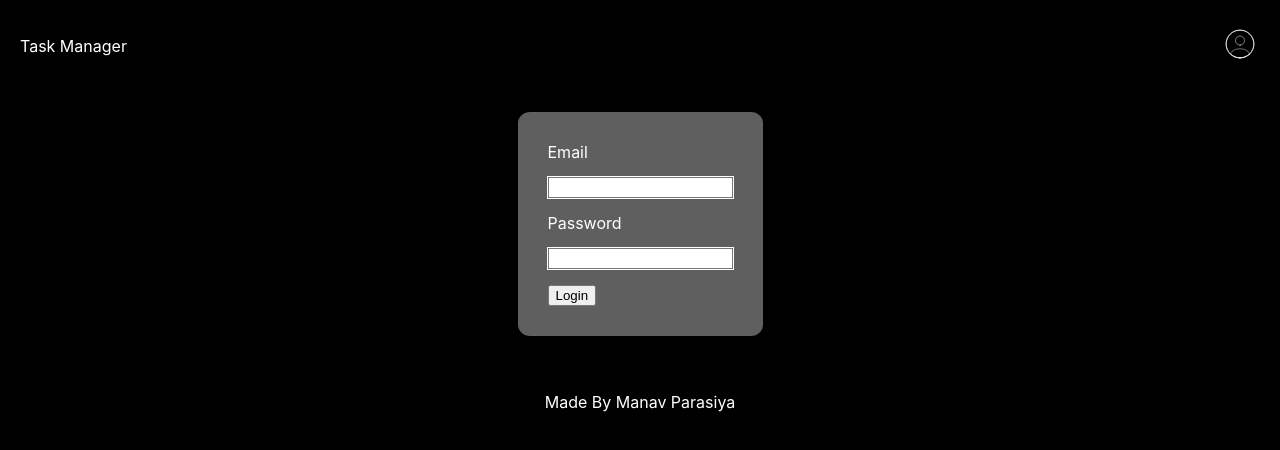
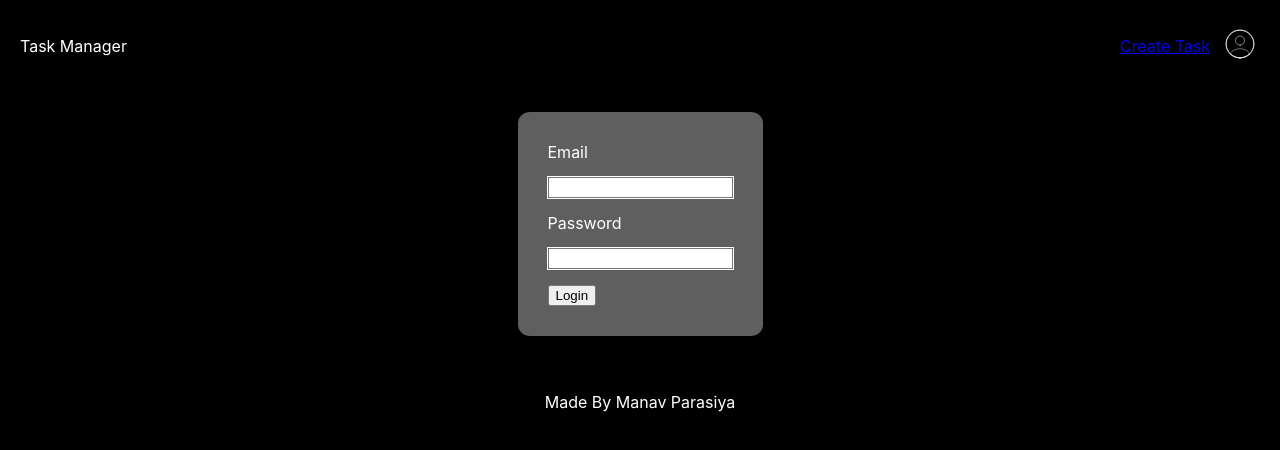
Before and after one commit to manav-parasiya/task-manager, a React (Vite) app in the folder frontend/: page /login in a window 1280 px wide. Shown: the top 450 px of the page. Built offline with nearby package versions, Linux system fonts and the light colour scheme; no server answers.

Commit message:
fix: layout , router frontend seperate code ; moved baseUrl to .env and added .env.example in frontend

```diff
--- a/frontend/src/App.jsx
+++ b/frontend/src/App.jsx
@@ -1,14 +1,27 @@
-// Componets import
-import Layout from './Layout'
+import { createBrowserRouter, RouterProvider } from 'react-router-dom';
 
+import Layout from './Layout';
+import Home from './pages/Home';
+import Login from './pages/Login';
+import Register from './pages/Register';
+import CreateTask from './features/task-manager/task-listing/components/CreateSingleTask';
+import EditSingleTask from './features/task-manager/task-listing/components/EditSingleTask';
+
+const router = createBrowserRouter([
+  {
+    element: <Layout />,
+    children: [
+      { path: '/', element: <Home /> },
+      { path: '/login', element: <Login /> },
+      { path: '/register', element: <Register /> },
+      { path: '/create-task', element: <CreateTask /> },
+      { path: '/edit-task/:id', element: <EditSingleTask /> },
+    ]
+  }
+]);
 
 function App() {
-
-  return (
-    <>
-      <Layout />
-    </>
-  )
+  return <RouterProvider router={router} />;
 }
 
-export default App
+export default App;
--- a/frontend/src/Layout.jsx
+++ b/frontend/src/Layout.jsx
@@ -1,48 +1,20 @@
-import React from 'react'
-import {createBrowserRouter , RouterProvider } from 'react-router-dom';
+import { Outlet } from 'react-router-dom';
 import { ToastContainer, toast } from 'react-toastify';
+
 // Componets import
 import Header from './components/Header'
 import Footer from './components/Footer'
-import Home from './pages/Home'
-import Login from './pages/Login'
-import Register from './pages/Register';
-import CreateTask from './features/task-manager/task-listing/components/CreateSingleTask';
-import EditSingleTask from './features/task-manager/task-listing/components/EditSingleTask';
 
-const router = createBrowserRouter([
-  {
-    path: '/',
-    element: <Home />
-  },
-   {
-    path: '/login',
-    element: <Login />
-  },
-   {
-    path: '/register',
-    element: <Register />
-  },
-  {
-    path: '/create-task',
-    element: <CreateTask />
-  },
-  {
-    path: '/edit-task/:id',
-    element: <EditSingleTask />
-  },
-])
-
-
-function layout() {
+function Layout() {
   return (
     <>
       <Header />
-      <RouterProvider router={router}/>
+      <Outlet />        {/* the matched page renders here */}
       <ToastContainer />
       <Footer />
     </>
-  )
+  );
 }
 
-export default layout
+
+export default Layout;
--- a/frontend/src/components/Footer.jsx
+++ b/frontend/src/components/Footer.jsx
@@ -1,5 +1,4 @@
 import React from 'react'
-import { Link } from 'react-router-dom'
 
 // Stlye File import
 import "../styles/footer.css";
--- a/frontend/src/components/Header.jsx
+++ b/frontend/src/components/Header.jsx
@@ -1,4 +1,5 @@
 import React from 'react'
+import { Link } from 'react-router-dom'
 
 // Stlye File import
 import "../styles/header.css";
@@ -13,6 +14,7 @@ function Header() {
         <div className='logo-section'><p>Task Manager</p></div>
         <div className='navigation-section'>
           <ul>
+            <li>  <Link to={'create-task'}>Create Task</Link> </li>
             <li> <img src={profileIcon} height={40} width={40} alt="profile" /></li>
           </ul>
         </div>
--- a/frontend/src/features/task-manager/task-listing/components/TaskListing.jsx
+++ b/frontend/src/features/task-manager/task-listing/components/TaskListing.jsx
@@ -1,5 +1,4 @@
 import React, { useEffect, useState } from 'react'
-import { Link } from 'react-router-dom'
 // Componets import
 import SingleTaskCard from './SingleTaskCard';
 
@@ -29,7 +28,6 @@ function TaskListing() {
           loading == false ?
             (
               <>
-                <Link to={'create-task'}>Create Task</Link>
                 {
                   TasksData?.length > 0 ? (
                     <>
--- a/frontend/src/hooks/axiosApiInterceptor.js
+++ b/frontend/src/hooks/axiosApiInterceptor.js
@@ -1,7 +1,6 @@
 import axios from 'axios';
 const instance = axios.create({
-  // baseURL: 'http://localhost:8000'
-  baseURL: 'https://task-manager-production-4c2f.up.railway.app'
+  baseURL: import.meta.env.VITE_API_URL
 });
 
 
```
Also changed, not shown: 2 other files (tests, documents, lock files or other folders).
